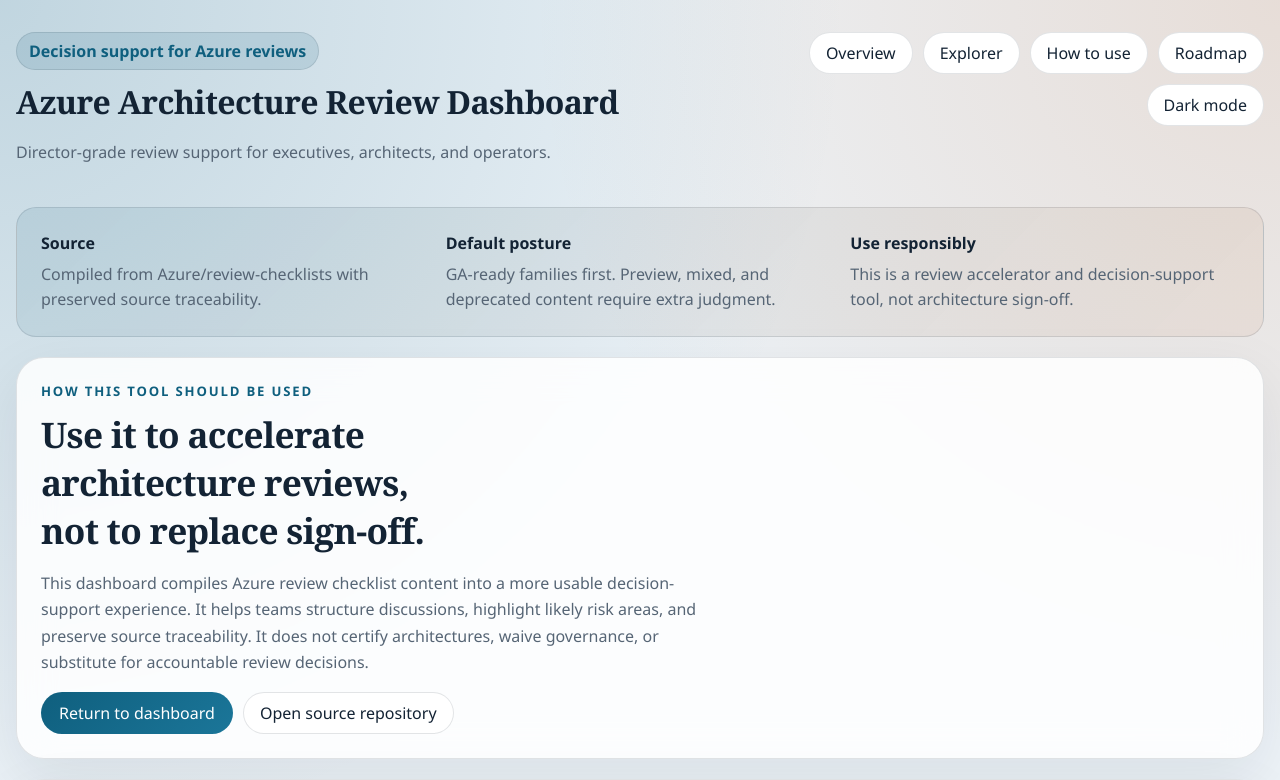
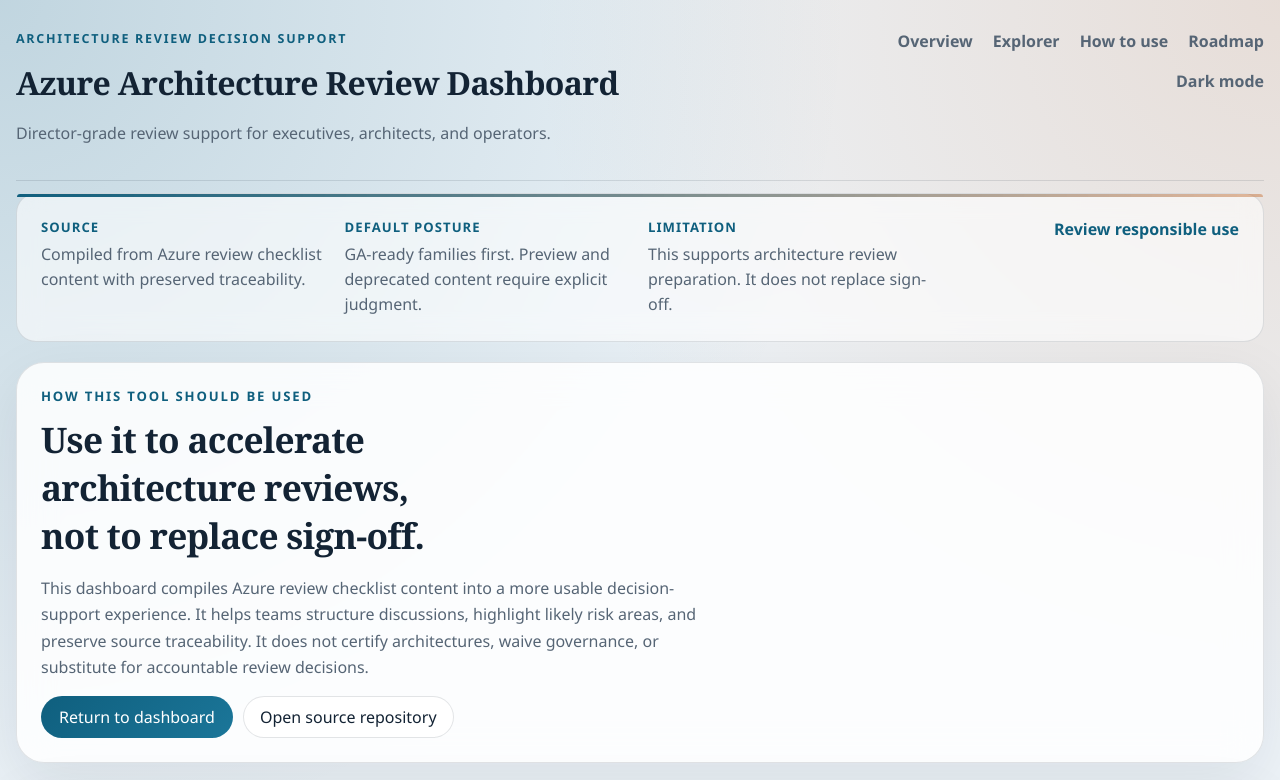
Before and after one commit to upendra25312/AzureCheckLists, a Next.js app: page /how-to-use in a window 1280 px wide. Shown: the top 780 px of the page. Built offline with nearby package versions, Linux system fonts and the light colour scheme.

Commit message:
Polish header and trust strip presentation

```diff
--- a/app/globals.css
+++ b/app/globals.css
@@ -99,8 +99,9 @@
 }
 
 .page-header {
-  margin-bottom: 18px;
-  padding: 8px 0;
+  margin-bottom: 12px;
+  padding: 6px 0 18px;
+  border-bottom: 1px solid var(--border);
 }
 
 .header-brand,
@@ -121,15 +122,18 @@
 
 .header-brand {
   align-items: flex-start;
+  gap: 14px;
 }
 
 .header-actions {
   align-items: center;
   justify-content: flex-end;
+  gap: 18px;
 }
 
 .header-nav {
   align-items: center;
+  gap: 20px;
 }
 
 .page-title,
@@ -231,9 +235,33 @@
 }
 
 .header-badge {
-  background: var(--brand-soft);
+  min-height: auto;
+  padding: 0;
+  border: none;
+  border-radius: 0;
+  background: transparent;
   color: var(--brand);
   font-weight: 700;
+  font-size: 0.78rem;
+  letter-spacing: 0.14em;
+  text-transform: uppercase;
+}
+
+.header-link {
+  display: inline-flex;
+  align-items: center;
+  min-height: auto;
+  padding: 0;
+  border: none;
+  background: transparent;
+  color: var(--text-muted);
+  font-weight: 600;
+}
+
+.header-link:hover {
+  color: var(--text);
+  text-decoration: underline;
+  text-underline-offset: 4px;
 }
 
 button.chip {
@@ -352,7 +380,19 @@
   margin-bottom: 20px;
   border-radius: var(--radius-lg);
   border: 1px solid var(--border);
-  background: linear-gradient(135deg, rgba(15, 95, 126, 0.1), rgba(198, 107, 46, 0.08));
+  background: rgba(255, 255, 255, 0.58);
+  box-shadow: none;
+  backdrop-filter: blur(12px);
+  position: relative;
+}
+
+.trust-banner::before {
+  content: "";
+  position: absolute;
+  inset: 0 0 auto 0;
+  height: 3px;
+  border-radius: 18px 18px 0 0;
+  background: linear-gradient(90deg, var(--brand), rgba(198, 107, 46, 0.45));
 }
 
 .trust-banner-grid,
@@ -368,17 +408,32 @@
 }
 
 .trust-banner-grid {
-  grid-template-columns: repeat(3, minmax(0, 1fr));
+  grid-template-columns: repeat(4, minmax(0, 1fr));
+  align-items: start;
+}
+
+.trust-banner-item {
+  display: grid;
+  gap: 6px;
 }
 
 .trust-banner-grid strong {
   display: block;
-  margin-bottom: 8px;
+  margin-bottom: 0;
+  font-size: 0.82rem;
+  text-transform: uppercase;
+  letter-spacing: 0.08em;
+  color: var(--brand);
 }
 
 .trust-banner-grid span {
   color: var(--text-muted);
   line-height: 1.55;
+}
+
+.trust-banner-action {
+  align-content: center;
+  justify-items: end;
 }
 
 .hero-grid,
@@ -449,6 +504,10 @@
 [data-theme="dark"] .hero-metric-card,
 [data-theme="dark"] .leadership-brief {
   background: rgba(12, 24, 36, 0.62);
+}
+
+[data-theme="dark"] .trust-banner {
+  background: rgba(12, 24, 36, 0.72);
 }
 
 .editorial-hero-copy {
@@ -881,6 +940,7 @@
 
   .header-nav {
     width: 100%;
+    gap: 14px;
   }
 
   .workspace-toolbar,
@@ -923,4 +983,8 @@
   .technology-title {
     max-width: none;
   }
+
+  .trust-banner-action {
+    justify-items: start;
+  }
 }
--- a/src/components/theme-provider.tsx
+++ b/src/components/theme-provider.tsx
@@ -40,7 +40,7 @@
     <div className="page-shell">
       <header className="page-header">
         <div className="header-brand">
-          <div className="header-badge">Decision support for Azure reviews</div>
+          <div className="header-badge">Architecture review decision support</div>
           <div>
             <h1 className="page-title">Azure Architecture Review Dashboard</h1>
             <p className="microcopy">
@@ -50,22 +50,22 @@
         </div>
         <div className="header-actions">
           <nav className="header-nav" aria-label="Primary">
-            <Link href="/" className="secondary-button">
+            <Link href="/" className="header-link">
               Overview
             </Link>
-            <Link href="/#explorer" className="secondary-button">
+            <Link href="/#explorer" className="header-link">
               Explorer
             </Link>
-            <Link href="/how-to-use" className="secondary-button">
+            <Link href="/how-to-use" className="header-link">
               How to use
             </Link>
-            <Link href="/#roadmap" className="secondary-button">
+            <Link href="/#roadmap" className="header-link">
               Roadmap
             </Link>
           </nav>
           <button
             type="button"
-            className="theme-toggle"
+            className="theme-toggle header-link"
             onClick={() => setTheme((current) => (current === "light" ? "dark" : "light"))}
           >
             {theme === "light" ? "Dark mode" : "Light mode"}
--- a/src/components/trust-banner.tsx
+++ b/src/components/trust-banner.tsx
@@ -1,18 +1,25 @@
+import Link from "next/link";
+
 export function TrustBanner() {
   return (
     <section className="trust-banner" aria-label="Trust guidance">
       <div className="trust-banner-grid">
-        <div>
+        <div className="trust-banner-item">
           <strong>Source</strong>
-          <span>Compiled from Azure/review-checklists with preserved source traceability.</span>
+          <span>Compiled from Azure review checklist content with preserved traceability.</span>
         </div>
-        <div>
+        <div className="trust-banner-item">
           <strong>Default posture</strong>
-          <span>GA-ready families first. Preview, mixed, and deprecated content require extra judgment.</span>
+          <span>GA-ready families first. Preview and deprecated content require explicit judgment.</span>
         </div>
-        <div>
-          <strong>Use responsibly</strong>
-          <span>This is a review accelerator and decision-support tool, not architecture sign-off.</span>
+        <div className="trust-banner-item">
+          <strong>Limitation</strong>
+          <span>This supports architecture review preparation. It does not replace sign-off.</span>
+        </div>
+        <div className="trust-banner-item trust-banner-action">
+          <Link href="/how-to-use" className="muted-link">
+            Review responsible use
+          </Link>
         </div>
       </div>
     </section>
```
